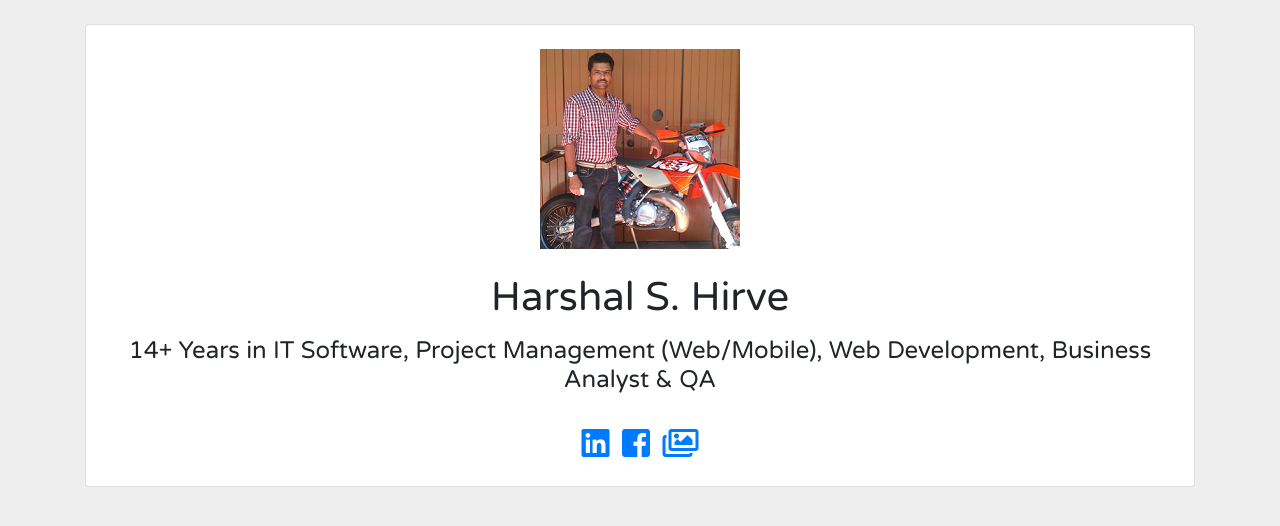
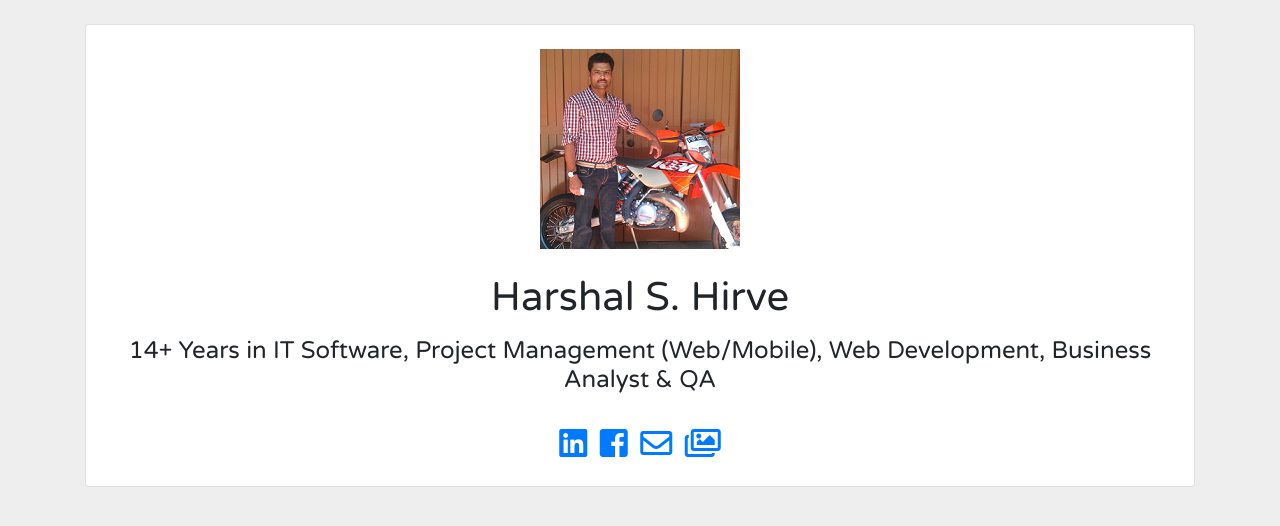
Before and after one commit to harshalhirve/profile-page, a plain HTML site: page index.html in a window 1280 px wide. Drawn offline with nearby package versions, Linux system fonts and the light colour scheme.

Commit message:
email link added

```diff
--- a/index.html
+++ b/index.html
@@ -46,9 +46,14 @@
                             </p>
                         </div>
                         <ul class="nav justify-content-center pt-3 mb-4">
-                            <li class="nav-item"><a href="https://in.linkedin.com/in/harshalhirve" target="_blank"><i class="fab fa-linkedin fa-2x"></i></a></li>
+                            <li class="nav-item"><a href="https://in.linkedin.com/in/harshalhirve" target="_blank"><i
+                                        class="fab fa-linkedin fa-2x"></i></a></li>
                             <li>&nbsp;&nbsp;&nbsp;</li>
-                            <li class="nav-item"><a href="https://www.facebook.com/harshalhirve1" target="_blank"><i class="fab fa-facebook-square fa-2x"></i></a></li>
+                            <li class="nav-item"><a href="https://www.facebook.com/harshalhirve1" target="_blank"><i
+                                        class="fab fa-facebook-square fa-2x"></i></a></li>
+                            <li>&nbsp;&nbsp;&nbsp;</li>
+                            <li class="nav-item"><a href="mailto:harshalhirve@gmail.com?Subject=Hello" target="_top"><i
+                                        class="far fa-envelope fa-2x"></i></a></li>
                             <li>&nbsp;&nbsp;&nbsp;</li>
                             <li class="nav-item"><a href="https://unsplash.com/@harshalhirve" target="_blank"><i class="far fa-images fa-2x"></i></a></li>
                         </ul>
```
